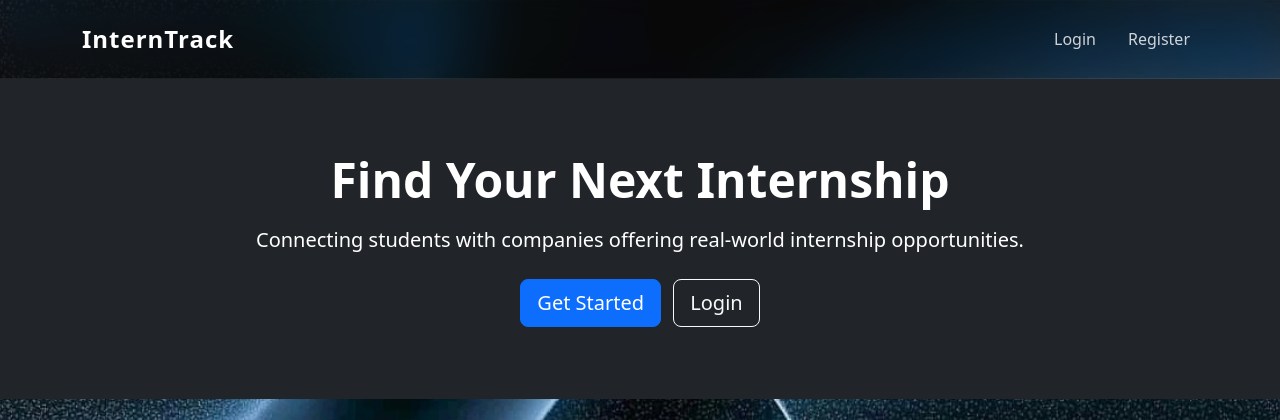
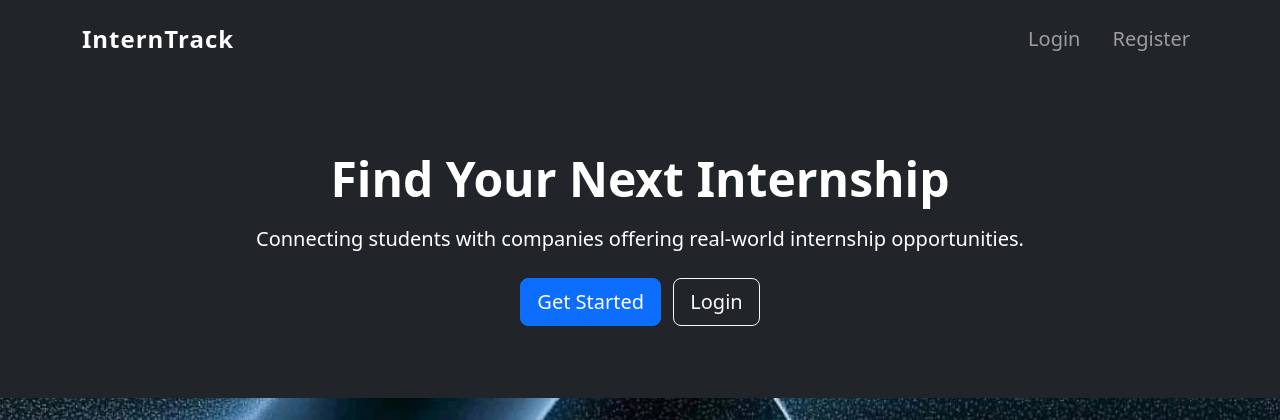
Before and after one commit to clis013/internship_tracker, a PHP site: page /index.php in a window 1280 px wide. Shown: the top 420 px of the page. Run offline with PHP 8.4, Linux system fonts and the light colour scheme; data comes from the database, SQL or seed files in the repository.

Commit message:
Adjust navigation bar spacing and align logout button using standard Bootstrap classes

```diff
--- a/assets/css/style.css
+++ b/assets/css/style.css
@@ -12,34 +12,9 @@ body {
     background-color: #f8f9fa;
 }
 
-/* Premium Translucent Navbar */
-.navbar-custom {
-    background: rgba(15, 15, 15, 0.55) !important;
-    backdrop-filter: blur(16px) saturate(180%);
-    -webkit-backdrop-filter: blur(16px) saturate(180%);
-    border-bottom: 1px solid rgba(255, 255, 255, 0.08);
-}
-
-.navbar-custom .nav-link {
-    color: rgba(255, 255, 255, 0.8) !important;
-    font-weight: 500;
-    transition: all 0.2s ease;
-}
-
-.navbar-custom .nav-link:hover {
-    color: #ffffff !important;
-    transform: translateY(-1px);
-}
-
-.navbar-custom .navbar-brand {
+.navbar-brand {
     font-weight: bold;
     letter-spacing: 1px;
-    color: #ffffff !important;
-    transition: transform 0.2s ease;
-}
-
-.navbar-custom .navbar-brand:hover {
-    transform: scale(1.02);
 }
 
 /* Add more as you build each page */
--- a/includes/navbar.php
+++ b/includes/navbar.php
@@ -1,31 +1,31 @@
-<nav class="navbar navbar-expand-lg navbar-dark navbar-custom py-3">
+<nav class="navbar navbar-expand-lg navbar-dark bg-dark py-3">
   <div class="container">
     <a class="navbar-brand fw-bold fs-4" href="/internship_tracker/">InternTrack</a>
     <button class="navbar-toggler border-0" type="button" data-bs-toggle="collapse" data-bs-target="#navMenu">
       <span class="navbar-toggler-icon"></span>
     </button>
     <div class="collapse navbar-collapse" id="navMenu">
-      <ul class="navbar-nav me-auto mb-2 mb-lg-0 ms-lg-4 gap-3">
+      <ul class="navbar-nav me-auto mb-2 mb-lg-0 ms-lg-4 gap-3 gap-lg-4">
 
         <?php if (isset($_SESSION['role'])): ?>
           <?php if ($_SESSION['role'] === 'student'): ?>
-            <li class="nav-item"><a class="nav-link" href="/internship_tracker/student/dashboard.php">Dashboard</a></li>
-            <li class="nav-item"><a class="nav-link" href="/internship_tracker/student/browse.php">Browse Jobs</a></li>
-            <li class="nav-item"><a class="nav-link" href="/internship_tracker/student/my_applications.php">My Applications</a></li>
-            <li class="nav-item"><a class="nav-link" href="/internship_tracker/student/profile.php">Profile</a></li>
+            <li class="nav-item"><a class="nav-link fs-5" href="/internship_tracker/student/dashboard.php">Dashboard</a></li>
+            <li class="nav-item"><a class="nav-link fs-5" href="/internship_tracker/student/browse.php">Browse Jobs</a></li>
+            <li class="nav-item"><a class="nav-link fs-5" href="/internship_tracker/student/my_applications.php">My Applications</a></li>
+            <li class="nav-item"><a class="nav-link fs-5" href="/internship_tracker/student/profile.php">Profile</a></li>
 
           <?php elseif ($_SESSION['role'] === 'company'): ?>
-            <li class="nav-item"><a class="nav-link" href="/internship_tracker/company/dashboard.php">Dashboard</a></li>
-            <li class="nav-item"><a class="nav-link" href="/internship_tracker/company/manage_jobs.php">Manage Jobs</a></li>
-            <li class="nav-item"><a class="nav-link" href="/internship_tracker/company/applicants.php">Applicants</a></li>
-            <li class="nav-item"><a class="nav-link" href="/internship_tracker/company/profile.php">Profile</a></li>
+            <li class="nav-item"><a class="nav-link fs-5" href="/internship_tracker/company/dashboard.php">Dashboard</a></li>
+            <li class="nav-item"><a class="nav-link fs-5" href="/internship_tracker/company/manage_jobs.php">Manage Jobs</a></li>
+            <li class="nav-item"><a class="nav-link fs-5" href="/internship_tracker/company/applicants.php">Applicants</a></li>
+            <li class="nav-item"><a class="nav-link fs-5" href="/internship_tracker/company/profile.php">Profile</a></li>
 
           <?php elseif ($_SESSION['role'] === 'admin'): ?>
-            <li class="nav-item"><a class="nav-link" href="/internship_tracker/admin/dashboard.php">Dashboard</a></li>
-            <li class="nav-item"><a class="nav-link" href="/internship_tracker/admin/view_users.php">Users</a></li>
-            <li class="nav-item"><a class="nav-link" href="/internship_tracker/admin/manage_companies.php">Companies</a></li>
-            <li class="nav-item"><a class="nav-link" href="/internship_tracker/admin/manage_internships.php">Internships</a></li>
-            <li class="nav-item"><a class="nav-link" href="/internship_tracker/admin/view_applicants.php">Applications</a></li>
+            <li class="nav-item"><a class="nav-link fs-5" href="/internship_tracker/admin/dashboard.php">Dashboard</a></li>
+            <li class="nav-item"><a class="nav-link fs-5" href="/internship_tracker/admin/view_users.php">Users</a></li>
+            <li class="nav-item"><a class="nav-link fs-5" href="/internship_tracker/admin/manage_companies.php">Companies</a></li>
+            <li class="nav-item"><a class="nav-link fs-5" href="/internship_tracker/admin/manage_internships.php">Internships</a></li>
+            <li class="nav-item"><a class="nav-link fs-5" href="/internship_tracker/admin/view_applicants.php">Applications</a></li>
           <?php endif; ?>
         <?php endif; ?>
 
@@ -33,10 +33,10 @@
 
       <ul class="navbar-nav ms-auto mb-2 mb-lg-0 gap-3">
         <?php if (!isset($_SESSION['role'])): ?>
-          <li class="nav-item"><a class="nav-link" href="/internship_tracker/auth/login.php">Login</a></li>
-          <li class="nav-item"><a class="nav-link" href="/internship_tracker/auth/register.php">Register</a></li>
+          <li class="nav-item"><a class="nav-link fs-5" href="/internship_tracker/auth/login.php">Login</a></li>
+          <li class="nav-item"><a class="nav-link fs-5" href="/internship_tracker/auth/register.php">Register</a></li>
         <?php else: ?>
-          <li class="nav-item"><a class="nav-link text-danger fw-semibold" href="/internship_tracker/auth/logout.php"><i class="bi bi-box-arrow-right me-1"></i>Logout</a></li>
+          <li class="nav-item"><a class="nav-link text-danger fw-semibold fs-5" href="/internship_tracker/auth/logout.php"><i class="bi bi-box-arrow-right me-1"></i>Logout</a></li>
         <?php endif; ?>
       </ul>
     </div>
```
